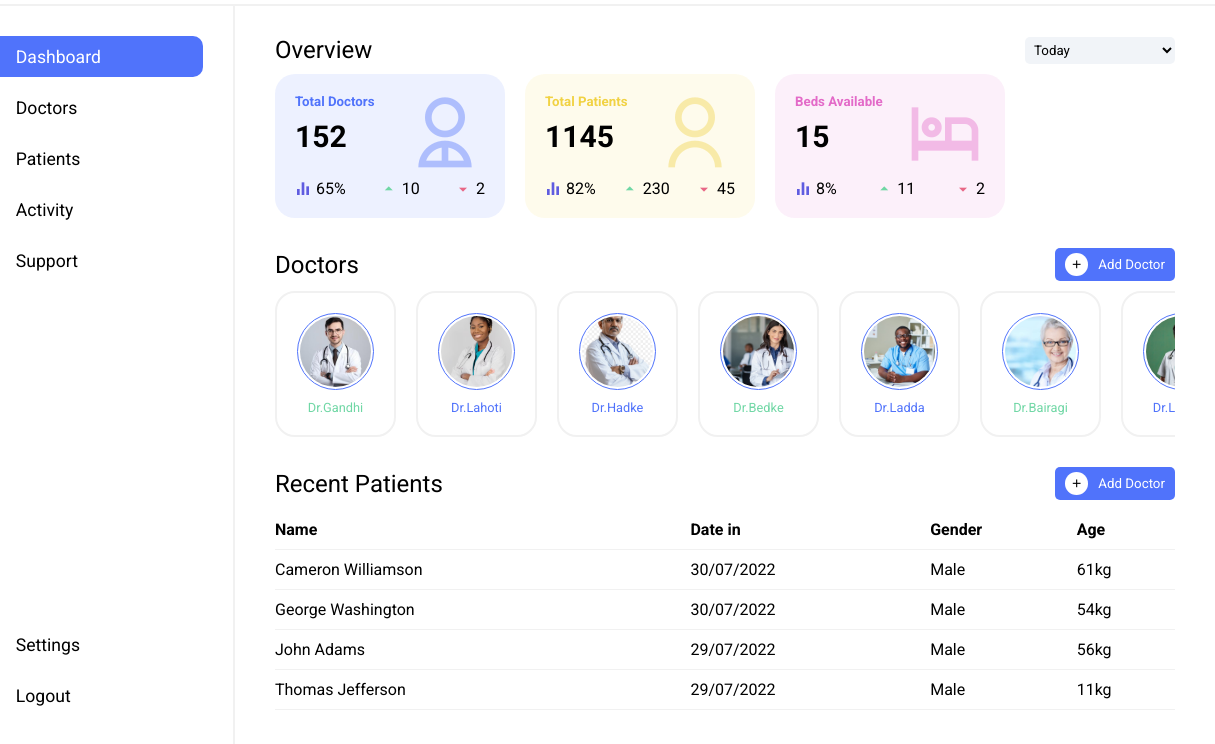
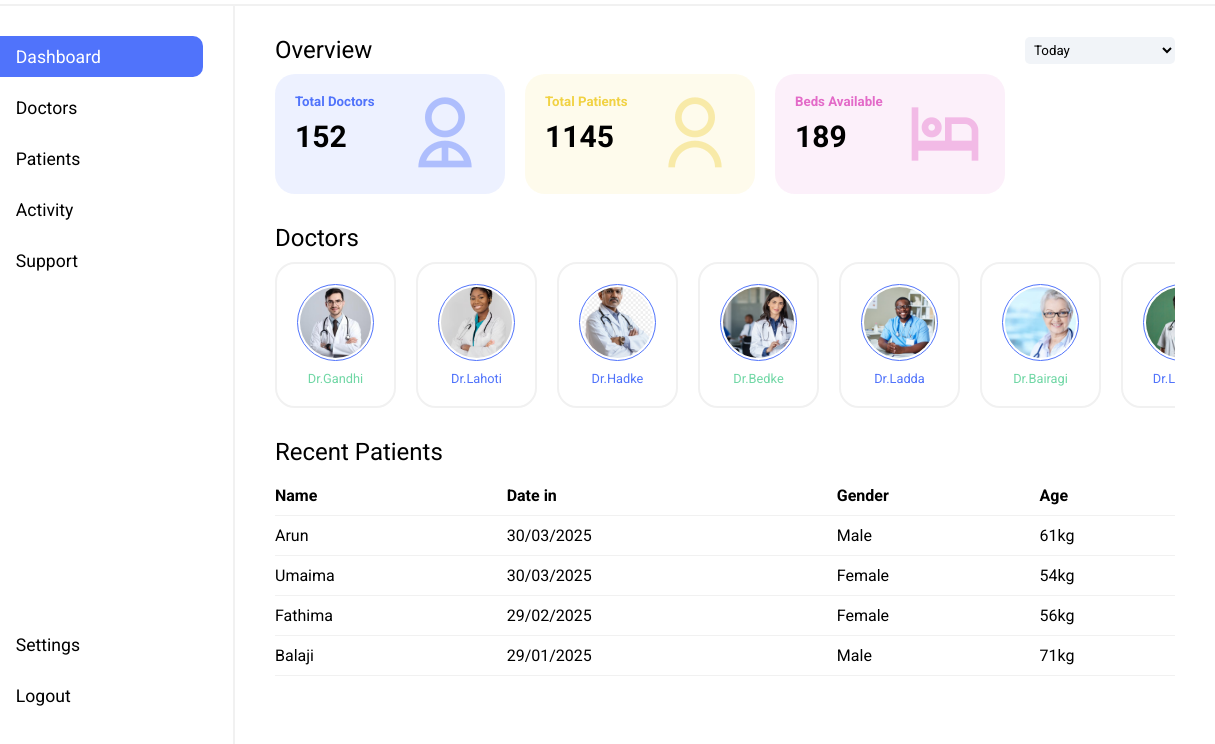
Before and after one commit to sudhakarthirumoorthy/ADMIN-DASHBOARD, a plain HTML site: page index.html in a window 1280 px wide. Shown: the part 54-798 px from the top of the page, 65-1280 px from the left. Drawn offline with nearby package versions, Linux system fonts and the light colour scheme.

Commit message:
small changes

```diff
--- a/index.html
+++ b/index.html
@@ -104,11 +104,7 @@
                             </div>
                             <i class="ri-user-2-line card--icon--lg"></i>
                         </div>
-                        <div class="card--stats">
-                            <span><i class="ri-bar-chart-fill card--icon stat--icon"></i>65%</span>
-                            <span><i class="ri-arrow-up-s-fill card--icon up--arrow"></i>10</span>
-                            <span><i class="ri-arrow-down-s-fill card--icon down--arrow"></i>2</span>
-                        </div>
+
                     </div>
                     <div class="card card-2">
                         <div class="card--data">
@@ -118,11 +114,7 @@
                             </div>
                             <i class="ri-user-line card--icon--lg"></i>
                         </div>
-                        <div class="card--stats">
-                            <span><i class="ri-bar-chart-fill card--icon stat--icon"></i>82%</span>
-                            <span><i class="ri-arrow-up-s-fill card--icon up--arrow"></i>230</span>
-                            <span><i class="ri-arrow-down-s-fill card--icon down--arrow"></i>45</span>
-                        </div>
+
                     </div>
                     <!-- <div class="card card-3"> -->
                         <!-- <div class="card--data">
@@ -142,15 +134,11 @@
                         <div class="card--data">
                             <div class="card--content">
                                 <h5 class="card--title">Beds Available</h5>
-                                <h1>15</h1>
+                                <h1>189</h1>
                             </div>
                             <i class="ri-hotel-bed-line card--icon--lg"></i>
                         </div>
-                        <div class="card--stats">
-                            <span><i class="ri-bar-chart-fill card--icon stat--icon"></i>8%</span>
-                            <span><i class="ri-arrow-up-s-fill card--icon up--arrow"></i>11</span>
-                            <span><i class="ri-arrow-down-s-fill card--icon down--arrow"></i>2</span>
-                        </div>
+
                     </div>
                 </div>
             </div>
@@ -159,7 +147,7 @@
                     <h2 class="section--title">Doctors</h2>
                     <div class="doctors--right--btns">
 
-                        <button class="add"><i class="ri-add-line"></i>Add Doctor</button>
+
                     </div>
                 </div>
                 <div class="doctors--cards">
@@ -221,10 +209,11 @@
                     </a>
                 </div>
             </div>
+
             <div class="recent--patients">
                 <div class="title">
                     <h2 class="section--title">Recent Patients</h2>
-                    <button class="add"><i class="ri-add-line"></i>Add Doctor</button>
+
                 </div>
                 <div class="table">
                     <table>
@@ -239,48 +228,48 @@
                         </thead>
                         <tbody>
                             <tr>
-                                <td>Cameron Williamson</td>
-                                <td>30/07/2022</td>
+                                <td>Arun</td>
+                                <td>30/03/2025</td>
                                 <td>Male</td>
                                 <td>61kg</td>
                                 <!-- <td class="pending">pending</td>
                                 <td><span><i class="ri-edit-line edit"></i><i class="ri-delete-bin-line delete"></i></span></td> -->
                             </tr>
                             <tr>
-                                <td>George Washington</td>
-                                <td>30/07/2022</td>
-                                <td>Male</td>
+                                <td>Umaima </td>
+                                <td>30/03/2025</td>
+                                <td>Female</td>
                                 <td>54kg</td>
                                 <!-- <td class="confirmed">Confirmed</td>
                                 <td><span><i class="ri-edit-line edit"></i><i class="ri-delete-bin-line delete"></i></span></td> -->
                             </tr>
                             <tr>
-                                <td>John Adams</td>
-                                <td>29/07/2022</td>
-                                <td>Male</td>
+                                <td>Fathima</td>
+                                <td>29/02/2025</td>
+                                <td>Female</td>
                                 <td>56kg</td>
                                 <!-- <td class="confirmed">Confirmed</td>
                                 <td><span><i class="ri-edit-line edit"></i><i class="ri-delete-bin-line delete"></i></span></td> -->
                             </tr>
                             <tr>
-                                <td>Thomas Jefferson</td>
-                                <td>29/07/2022</td>
+                                <td>Balaji</td>
+                                <td>29/01/2025</td>
                                 <td>Male</td>
-                                <td>11kg</td>
+                                <td>71kg</td>
                                 <!-- <td class="rejected">Rejected</td>
                                 <td><span><i class="ri-edit-line edit"></i><i class="ri-delete-bin-line delete"></i></span></td> -->
                             </tr>
                             <tr>
-                                <td>James Madison</td>
-                                <td>29/07/2022</td>
+                                <td>Ragul</td>
+                                <td>29/03/2025</td>
                                 <td>Male</td>
                                 <td>69kg</td>
                                 <!-- <td class="confirmed">Confirmed</td>
                                 <td><span><i class="ri-edit-line edit"></i><i class="ri-delete-bin-line delete"></i></span></td> -->
                             </tr>
                             <tr>
-                                <td>Andrew Jackson</td>
-                                <td>28/07/2022</td>
+                                <td>Srikanth</td>
+                                <td>28/04/2025</td>
                                 <td>Male</td>
                                 <td>88kg</td>
                                 <!-- <td class="confirmed">Confirmed</td>
```
Also changed, not shown: assets/html/support.html (+1 -1 lines).
